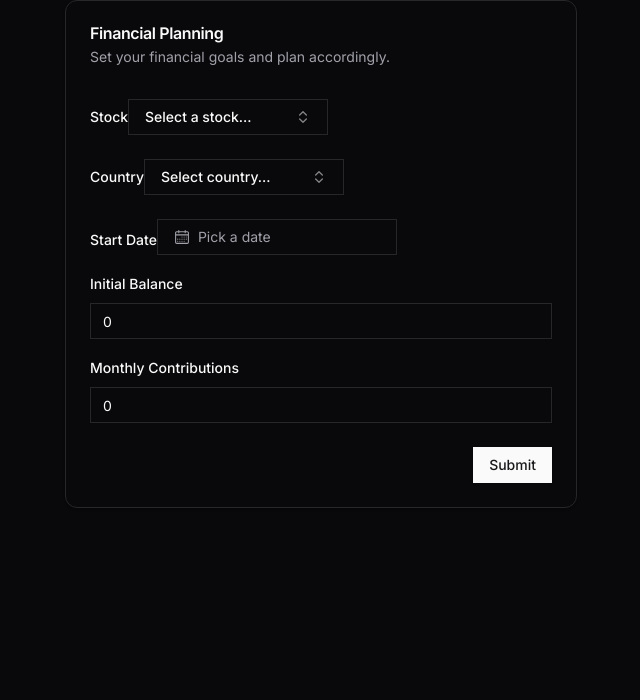
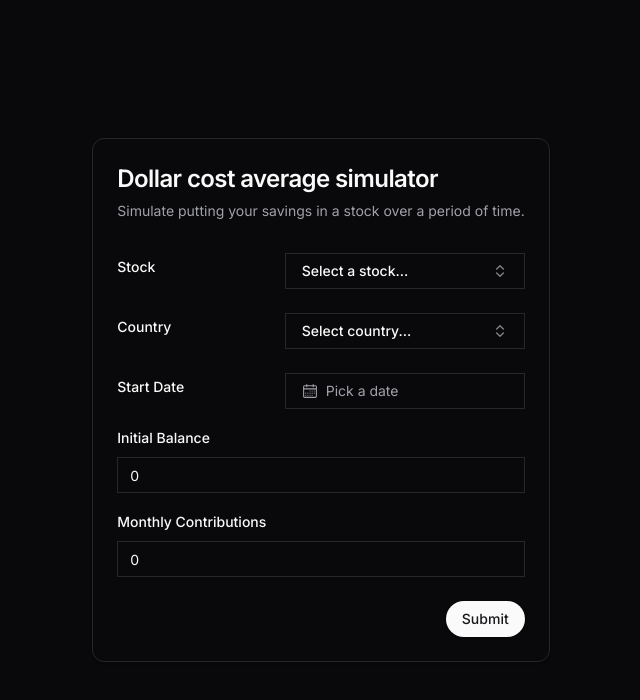
Before and after one commit to Bretis2019/Compound, a Next.js app: page / in a window 1280 px wide. Shown: the top 700 px of the page, without its empty margins (319-959 px from the left). Built offline with nearby package versions, Linux system fonts and the light colour scheme.

Commit message:
css fixes along with back button

```diff
--- a/app/calculate/page.tsx
+++ b/app/calculate/page.tsx
@@ -4,6 +4,7 @@ import {ChartsTabs} from "@/app/calculate/ChartsTabs";
 import {useSearchParams} from "next/navigation";
 import {useEffect, useState} from "react";
 import Information from "@/app/calculate/Information";
+import Link from "next/link";
 
 interface StockData {
     date: Date;
@@ -206,22 +207,39 @@ export default function Home(){
 
     return (
         <div className={"bg-black w-screen h-screen px-4 py-2 text-white flex flex-col justify-between"}>
+            <div>
+                <Link href={"/"}><ArrowSVG/></Link>
                 <div className={"w-full flex md:flex-row flex-col gap-y-8 md:justify-between"}>
                     <div className={"flex md:flex-col items-center md:w-fit w-full gap-x-2 justify-between"}>
-                    <div className={`font-extrabold ${isLong(stock) ? "text-4xl": "text-6xl"} md:text-6xl`}>{stock}</div>
+                        <div
+                            className={`font-extrabold ${isLong(stock) ? "text-4xl" : "text-6xl"} md:text-6xl`}>{stock}</div>
                         <div>
                             <div>{startDate}</div>
                             <div>{endDate}</div>
                         </div>
                     </div>
                     <div className={"flex flex-col gap-y-4"}>
-                    <div><Information content={"Initial Balance plus monthly contributions"}/>  Deposits: <span className={"font-semibold"}>${endBalance}</span></div>
-                    <div><Information content={`Final balance adjusted to inflation which was %${inflation} yearly`}/> Without investing: <span className={"font-semibold"}>${inflationEndBalance}</span></div>
-                    <div><Information content={`Final balance if dollar cost averagign into ${stock}`}/> With investing: <span className={"font-semibold"}>${investingEndBalance}</span></div>
-                    <div><Information content={"Retirement monthly balance adjusted for inflation using the FIRE method"}/>  FIRE monthly adjusted: <span className={"font-semibold"}>${fire}</span></div>
+                        <div><Information content={"Initial Balance plus monthly contributions"}/> Deposits: <span
+                            className={"font-semibold"}>${endBalance}</span></div>
+                        <div><Information
+                            content={`Final balance adjusted to inflation which was %${inflation} yearly`}/> Without
+                            investing: <span className={"font-semibold"}>${inflationEndBalance}</span></div>
+                        <div><Information content={`Final balance if dollar cost averagign into ${stock}`}/> With
+                            investing: <span className={"font-semibold"}>${investingEndBalance}</span></div>
+                        <div><Information
+                            content={"Retirement monthly balance adjusted for inflation using the FIRE method"}/> FIRE
+                            monthly adjusted: <span className={"font-semibold"}>${fire}</span></div>
+                    </div>
                 </div>
             </div>
             <ChartsTabs data={chartData}/>
         </div>
-    )
+    );
 }
+
+
+function ArrowSVG(){
+    return (
+        <svg className={"w-[35px] h-[35px]"} viewBox="0 0 24 24" fill="none" xmlns="http://www.w3.org/2000/svg" transform="rotate(270)" stroke="#ffffff"><g id="SVGRepo_bgCarrier" strokeWidth={0} /><g id="SVGRepo_tracerCarrier" strokeLinecap="round" strokeLinejoin="round" /><g id="SVGRepo_iconCarrier"> <path d="M12 6V18M12 6L7 11M12 6L17 11" stroke="#ffffff" strokeWidth={2} strokeLinecap="round" strokeLinejoin="round" /> </g></svg>
+    );
+}
--- a/components/component/landing-form.tsx
+++ b/components/component/landing-form.tsx
@@ -128,24 +128,24 @@ export function LandingForm() {
   }, [query]);
 
   return (
-    <div key="1" className="w-full max-w-lg mx-auto">
+    <div key="1" className="w-full h-screen max-w-lg mx-auto flex justify-center items-center">
       <Card>
         <CardHeader>
-          <CardTitle>Financial Planning</CardTitle>
-          <CardDescription>Set your financial goals and plan accordingly.</CardDescription>
+          <CardTitle className={"text-2xl"}>Dollar cost average simulator</CardTitle>
+          <CardDescription>Simulate putting your savings in a stock over a period of time.</CardDescription>
         </CardHeader>
         <CardContent className="space-y-4">
-          <div className="space-y-2">
+          <div className="w-full flex items-center justify-between space-x-8 space-y-2">
             <Label htmlFor="country">Stock</Label>
             <Select>
               <Popover open={stockOpen} onOpenChange={setStockOpen}>
                 <PopoverTrigger asChild>
-                  <Button className="w-[200px] justify-between" role="combobox" variant="outline">
+                  <Button className="w-[240px] justify-between" role="combobox" variant="outline">
                     {values.stock === "" ? "Select a stock...": values.stock}
                     <ChevronsUpDownIcon className="ml-2 h-4 w-4 shrink-0 opacity-50" />
                   </Button>
                 </PopoverTrigger>
-                <PopoverContent className="w-[200px] p-0">
+                <PopoverContent className="w-[240px] p-0">
                   <Command>
                     <CommandInput onChangeCapture={handleStockChnage} className="h-9" placeholder="Search country..." />
                     <CommandEmpty>No stock found.</CommandEmpty>
@@ -178,17 +178,17 @@ export function LandingForm() {
               </SelectContent>
             </Select>
           </div>
-          <div className="space-y-2">
+          <div className="w-full flex items-center justify-between space-x-8 space-y-2">
             <Label htmlFor="country">Country</Label>
             <Select>
               <Popover open={countryOpen} onOpenChange={setCountryOpen}>
                 <PopoverTrigger asChild>
-                  <Button className="w-[200px] justify-between" role="combobox" variant="outline">
+                  <Button className="w-[240px] justify-between" role="combobox" variant="outline">
                     {values.country === "" ? "Select country...": values.country}
                     <ChevronsUpDownIcon className="ml-2 h-4 w-4 shrink-0 opacity-50" />
                   </Button>
                 </PopoverTrigger>
-                <PopoverContent className="w-[200px] p-0">
+                <PopoverContent className="w-[240px] p-0">
                   <Command>
                     <CommandInput className="h-9" placeholder="Search country..." />
                     <CommandEmpty>No country found.</CommandEmpty>
@@ -203,7 +203,7 @@ export function LandingForm() {
               </SelectContent>
             </Select>
           </div>
-          <div className="space-y-2">
+          <div className="w-full flex items-center justify-between space-x-8 space-y-2">
             <Label htmlFor="goal-date">Start Date</Label>
             <Popover open={dateOpen} onOpenChange={setDateOpen}>
               <PopoverTrigger asChild>
@@ -255,7 +255,7 @@ export function LandingForm() {
           </div>
         </CardContent>
         <CardFooter>
-          <Button onClick={onSubmit} type={"submit"} className="ml-auto">Submit</Button>
+          <Button onClick={onSubmit} type={"submit"} className="ml-auto rounded-full">Submit</Button>
         </CardFooter>
       </Card>
     </div>
```
Lines whose indentation alone changed are shown as unchanged.
